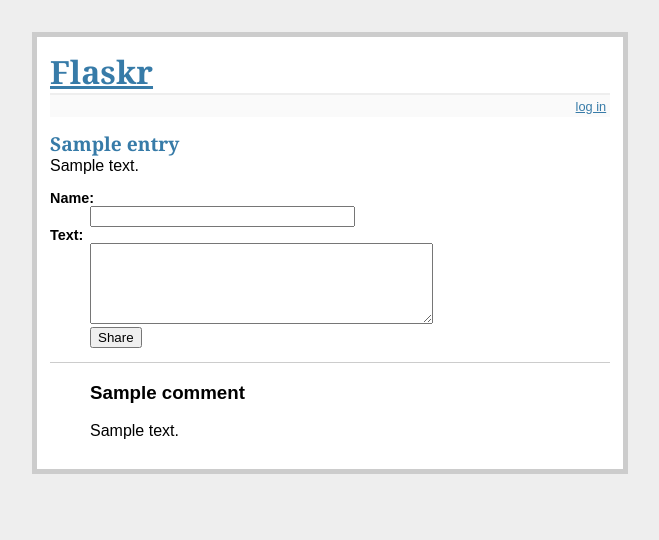
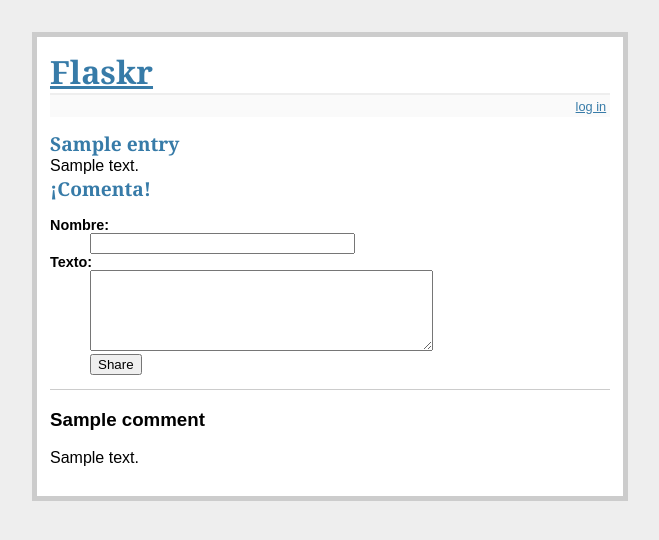
Before and after one commit to ffuentese/tutorial-flask, a Python web app: template app/templates/show_post.html in a window 1280 px wide. Shown: the top 540 px of the page, without its empty margins (310-969 px from the left). Run offline with Jinja, Linux system fonts and the light colour scheme; the template is opened without the code that fills it: most values are stand-ins (such as "Sample title", 1, 10 or a date in 2020).

Commit message:
Eliminar posts y protección de campos de texto

```diff
--- a/app/__init__.py
+++ b/app/__init__.py
@@ -1,3 +1,4 @@
 from flask import Flask
 app = Flask(__name__)
 from app import views
+from markdown import markdown
--- a/app/static/style.css
+++ b/app/static/style.css
@@ -16,3 +16,6 @@ h2              { font-size: 1.2em; }
 .flash          { background: #cee5F5; padding: 0.5em;
                   border: 1px solid #aacbe2; }
 .error          { background: #f0d6d6; padding: 0.5em; }
+a.delete        { color:#FF0000;  }
+a.delete:hover  { color:#FFFFFF; background-color: red;}
+p.delete        { text-align: right; }
--- a/app/templates/show_post.html
+++ b/app/templates/show_post.html
@@ -1,36 +1,42 @@
 {% extends "layout.html" %}
 {% block body %}
 {% if entry %}
-<ul class=entries>
+<div class=entries>
          <h2>{{ entry.title }}</h2>
+     <div> {{ entry.text|safe }} </div>
 
-         {{ entry.text|safe }}
+        {% if session['logged_in'] == True %}
+        <p class="delete"><a href="{{ url_for('del_entry', entry_id=entry.id) }}" class="delete">Delete post</a>
+        {% endif %}
+        <h2>¡Comenta!</h2>
 
       <form action="{{ url_for('add_comment', entry_id=entry.id) }}" method=post class=add-entry>
       <dl>
-        <dt>Name:
+        <dt>Nombre:
         <dd><input type=text size=30 name=name>
-        <dt>Text:
+        <dt>Texto:
         <dd><textarea name=text rows=5 cols=40></textarea>
         <dd><input type=submit value=Share>
       </dl>
       </form>
-</ul>
+</div>
 {% if comments %}
-<ul>
+<div class="comments">
     {% for comment in comments %}
     <h3>{{comment.name}}</h3>
 
     <p>{{comment.text|safe}}</p>
     {% endfor %}
-</ul>
+</div>
 {% else %}
-<p>No hay comentarios hasta el momento. Comenta!</p>
+<div class="comments">
+<p>No hay comentarios hasta el momento. ¡Comenta!</p>
+</div>
 {% endif %}
 
      {% else %}
-
-         <p>Unbelievable! I can't find that post in my database</p>
-
+ <div class=entries>
+         <p>¡Increíble! No puedo encontrar ese post en mi base de datos</p>
+  </div>
     {% endif %}
 {% endblock %}
```
Also changed, not shown: app/views.py (+33 -4 lines).
